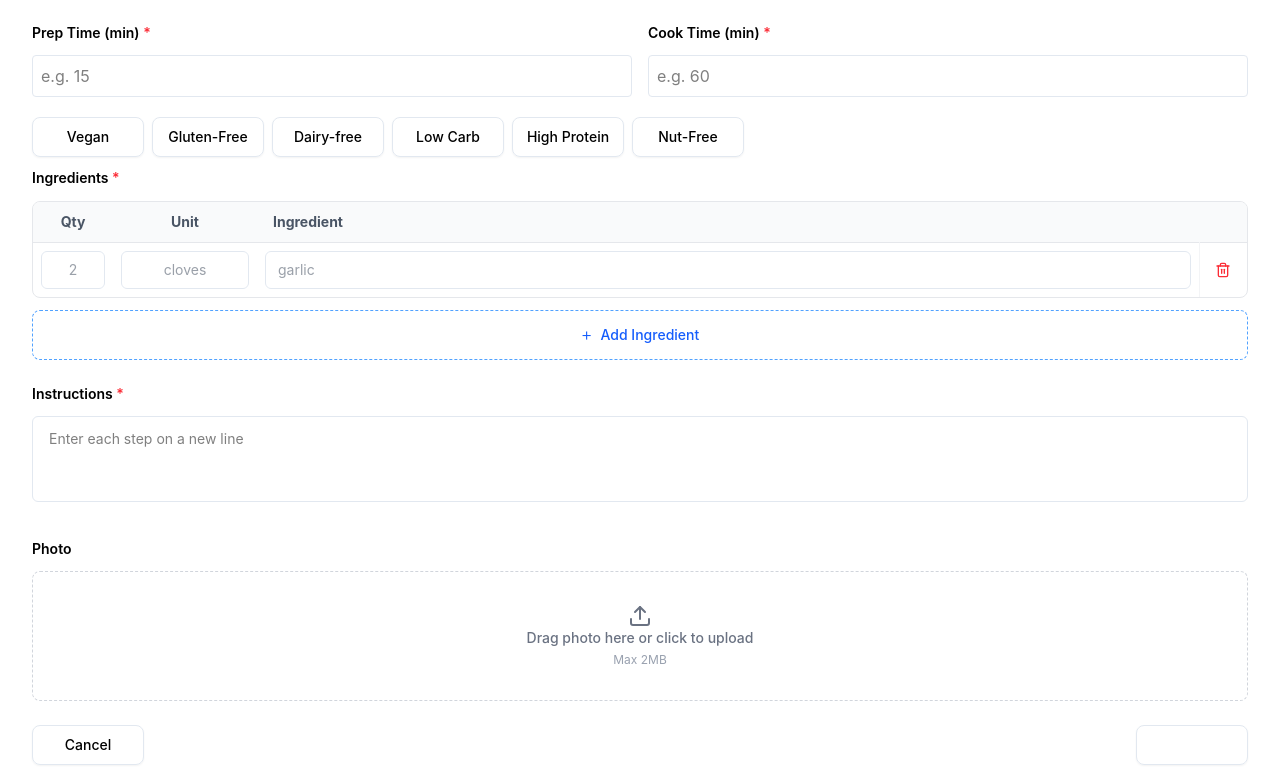
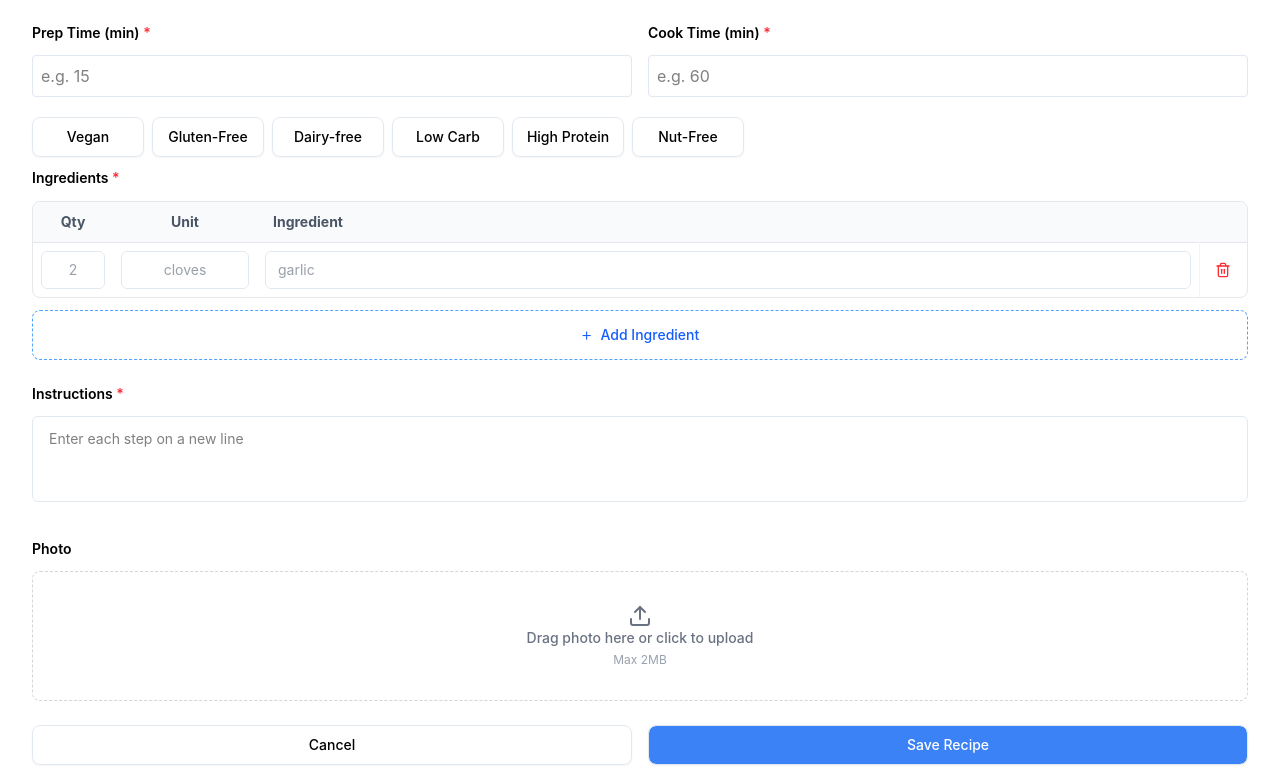
Before and after one commit to SrunTechsean/Interactive-Recipe-Book, a React (Vite) app: page /add in a window 1280 px wide. Shown: the part 442-1223 px from the top of the page. Built offline with nearby package versions, Linux system fonts and the light colour scheme.

Commit message:
fix: replace var name with correct custom var name

```diff
--- a/src/components/addRecipe-comp/confirmModal.jsx
+++ b/src/components/addRecipe-comp/confirmModal.jsx
@@ -8,16 +8,16 @@ export default function SaveConfirmModal({ onAddAnother, onGoToRecipes }) {
         </p>
         <div className="flex justify-end gap-2 pt-2">
           <button
+            className="px-4 py-2 rounded border text-sm font-medium hover:bg-gray-50"
+            onClick={onAddAnother}
             type="button"
-						onClick={onAddAnother}
-						className="px-4 py-2 rounded border text-sm font-medium hover:bg-gray-50"
           >
             Add Another
           </button>
           <button
+            className="px-4 py-2 rounded bg-primary-500 text-white text-sm font-medium hover:opacity-90"
+            onClick={onGoToRecipes}
             type="button"
-						onClick={onGoToRecipes}
-						className="px-4 py-2 rounded bg-primary-100 text-white text-sm font-medium hover:opacity-90"
           >
             View Recipes
           </button>
--- a/src/components/addRecipe-comp/recipeUpload.jsx
+++ b/src/components/addRecipe-comp/recipeUpload.jsx
@@ -53,30 +53,30 @@ export default function RecipeUpload({ onSave }) {
     <div>
       <div className="mx-auto p-0 space-y-6 text-sm">
         <div>
-					<label htmlFor="instructions" className="text-sm font-semibold">
+          <label className="text-sm font-semibold" htmlFor="instructions">
             Instructions <span className="text-red-500">*</span>
           </label>
           <textarea
+            className="w-full rounded-md border border-gray-200 px-4 py-3 resize-none mt-3 mb-2"
             id="instructions"
+            onChange={(e) => setInstructions(e.target.value)}
+            placeholder="Enter each step on a new line"
             rows={3}
-						placeholder="Enter each step on a new line"
-						className="w-full rounded-md border border-gray-200 px-4 py-3 resize-none mt-3 mb-2"
             value={instructions}
-						onChange={(e) => setInstructions(e.target.value)}
           ></textarea>
           {errors.instructions && (
             <p className="text-red-500 text-xs mt-1">{errors.instructions}</p>
           )}
         </div>
         <div>
-					<label htmlFor="upload" className="text-sm font-semibold">
+          <label className="text-sm font-semibold" htmlFor="upload">
             Photo
           </label>
 
           <div
+            onDragLeave={handleDragLeave}
+            onDragOver={handleDragOver}
             onDrop={handleDrop}
-						onDragOver={handleDragOver}
-						onDragLeave={handleDragLeave}
           >
             {previewUrl ? (
               <div
@@ -85,26 +85,26 @@ export default function RecipeUpload({ onSave }) {
                 }`}
               >
                 <img
-									src={previewUrl}
                   alt="Recipe preview"
                   className="w-full h-auto max-h-96 object-contain"
+                  src={previewUrl}
                 />
                 <button
+                  className="absolute top-2 right-2 bg-white/90 hover:bg-white rounded-full p-1.5 shadow-sm"
+                  onClick={handleRemoveImage}
                   type="button"
-									onClick={handleRemoveImage}
-									className="absolute top-2 right-2 bg-white/90 hover:bg-white rounded-full p-1.5 shadow-sm"
                 >
                   <X className="h-4 w-4 text-gray-700" />
                 </button>
               </div>
             ) : (
               <label
-								htmlFor="upload"
                 className={`flex flex-col items-center justify-center border border-dashed rounded-lg bg-white p-8 mt-3 mb-2 text-center cursor-pointer transition-colors ${
                   isDragging
                     ? "border-blue-400 bg-blue-50/50"
                     : "border-gray-300 hover:border-gray-400"
                 }`}
+                htmlFor="upload"
               >
                 <Upload className="text-gray-500" />
                 <p className="text-gray-500 font-medium">
@@ -112,26 +112,30 @@ export default function RecipeUpload({ onSave }) {
                 </p>
                 <p className="text-xs text-gray-400 mt-1">Max 2MB</p>
                 <input
+                  accept="image/*"
+                  className="hidden"
                   id="upload"
+                  onChange={handleFileChange}
                   type="file"
-									accept="image/*"
-									onChange={handleFileChange}
-									className="hidden"
                 />
               </label>
             )}
           </div>
         </div>
       </div>
-			<div className="flex justify-between items-center pt-4">
-				<Button type="button" variant="outline" className="category__chip">
+      <div className="flex justify-between items-center pt-4 gap-4">
+        <Button
+          className="category__chip flex-1"
+          type="button"
+          variant="outline"
+        >
           Cancel
         </Button>
         <Button
+          className="category__chip text-white bg-primary-500 flex-1"
+          onClick={onSave}
           type="button"
           variant="outline"
-					onClick={onSave}
-					className="category__chip text-white bg-primary-100"
         >
           Save Recipe
         </Button>
```
Lines whose indentation alone changed are shown as unchanged.
